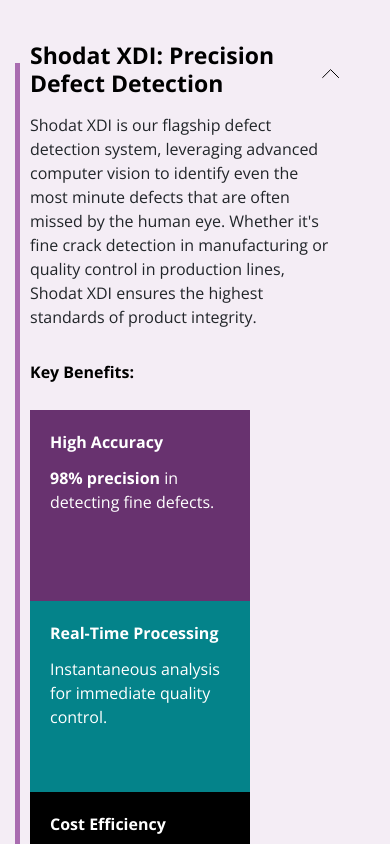
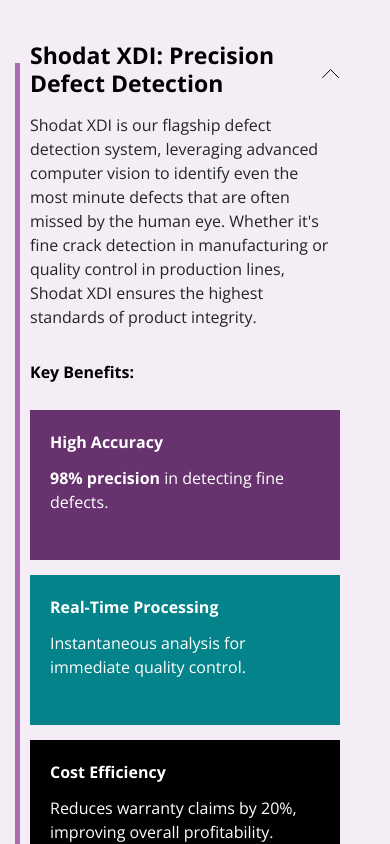
Before and after one commit to amitpandey0107/shodat-website, a Next.js app: page /ai-innovation/shodatXDI/shodatXDI in a window 390 px wide. Shown: the top 844 px of the page. Built offline with nearby package versions, Linux system fonts and the light colour scheme.

Commit message:
AI-Innovation: Shodat XRI: Responsive

```diff
--- a/src/pages/ai-innovation/explainable/explainable.tsx
+++ b/src/pages/ai-innovation/explainable/explainable.tsx
@@ -7,17 +7,17 @@ export default function Explainable() {
             <div className={`${styles.explainable}`}>
                 <div className="container-fluid">
                     <div className="row">
-                        <div className="col-sm-12 col-md-4 col-lg-4">
+                        <div className="col-sm-12 col-md-12 col-lg-4">
                             <div className={`${styles.sectionLeft}`}>
                                 <h2>Shodat X: Explainable Intelligence</h2>
                                 <h6>Illuminate the Unknown</h6>
                                 <p>Shodat X is our state-of-the-art explainable intelligence platform that provides deep insights into product defects, process inefficiencies, and operational risks. By leveraging generative AI and inference analytics, Shodat X uncovers the root causes of issues and presents them in an understandable and actionable manner.</p>
                             </div>
                         </div>
-                        <div className="col-sm-12 col-md-8 col-lg-8">
+                        <div className="col-sm-12 col-md-12 col-lg-8">
                             <div className={`${styles.sectionRight}`}>
                                 <div className="row">
-                                    <div className="col-sm-4">
+                                    <div className="col-sm-12 col-md-4 col-lg-4">
                                         <div className={`${styles.whiteBox}`}>
                                             <div className={`${styles.icon}`}>
                                                 <Image
@@ -31,7 +31,7 @@ export default function Explainable() {
                                             <p>Identify defects in manufacturing processes and optimize quality control measures.</p>
                                         </div>
                                     </div>
-                                    <div className="col-sm-4">
+                                    <div className="col-sm-12 col-md-4 col-lg-4">
                                     <div className={`${styles.whiteBox}`}>
                                             <div className={`${styles.icon}`}>
                                                 <Image
@@ -45,7 +45,7 @@ export default function Explainable() {
                                             <p>Enhance safety protocols by understanding and mitigating potential risks.</p>
                                         </div>
                                     </div>
-                                    <div className="col-sm-4">
+                                    <div className="col-sm-12 col-md-4 col-lg-4">
                                     <div className={`${styles.whiteBox}`}>
                                             <div className={`${styles.icon}`}>
                                                 <Image
--- a/src/pages/ai-innovation/shodatXDI/shodatXDI.module.css
+++ b/src/pages/ai-innovation/shodatXDI/shodatXDI.module.css
@@ -76,8 +76,50 @@
 
 @media screen and (max-width: 1199px) {}
 
-@media screen and (max-width: 991px) {}
+@media screen and (max-width: 991px) {
+    .featBox {
+        width: 100%;
+        margin-right: 30px;
+        height: auto;
+        min-height: 150px;
+        margin-right: 0;
+        margin-bottom: 15px;
+    }
+    .keyFeatureWrapper .featBox:last-child {
+        margin-bottom: 0;
+    }
+}
 
-@media screen and (max-width: 769px) {}
+@media screen and (max-width: 769px) {
+    .featBox {
+        width: 100%;
+        margin-right: 30px;
+        height: auto;
+        min-height: 150px;
+        margin-right: 0;
+        margin-bottom: 15px;
+    }
+    .keyFeatureWrapper .featBox:last-child {
+        margin-bottom: 0;
+    }
+    .thumbnail {
+        margin-top: 30px;
+    }
+}
 
-@media screen and (max-width: 479px) {}
+@media screen and (max-width: 479px) {
+    .featBox {
+        width: 100%;
+        margin-right: 30px;
+        height: auto;
+        min-height: 150px;
+        margin-bottom: 15px;
+    }
+
+    .keyFeatureWrapper {
+        flex-direction: column;
+    }
+    .keyFeatureWrapper .featBox:last-child {
+        margin-bottom: 0;
+    }
+}
```
Also changed, not shown: src/pages/ai-innovation/explainable/explainable.module.css (+30 -0 lines).
